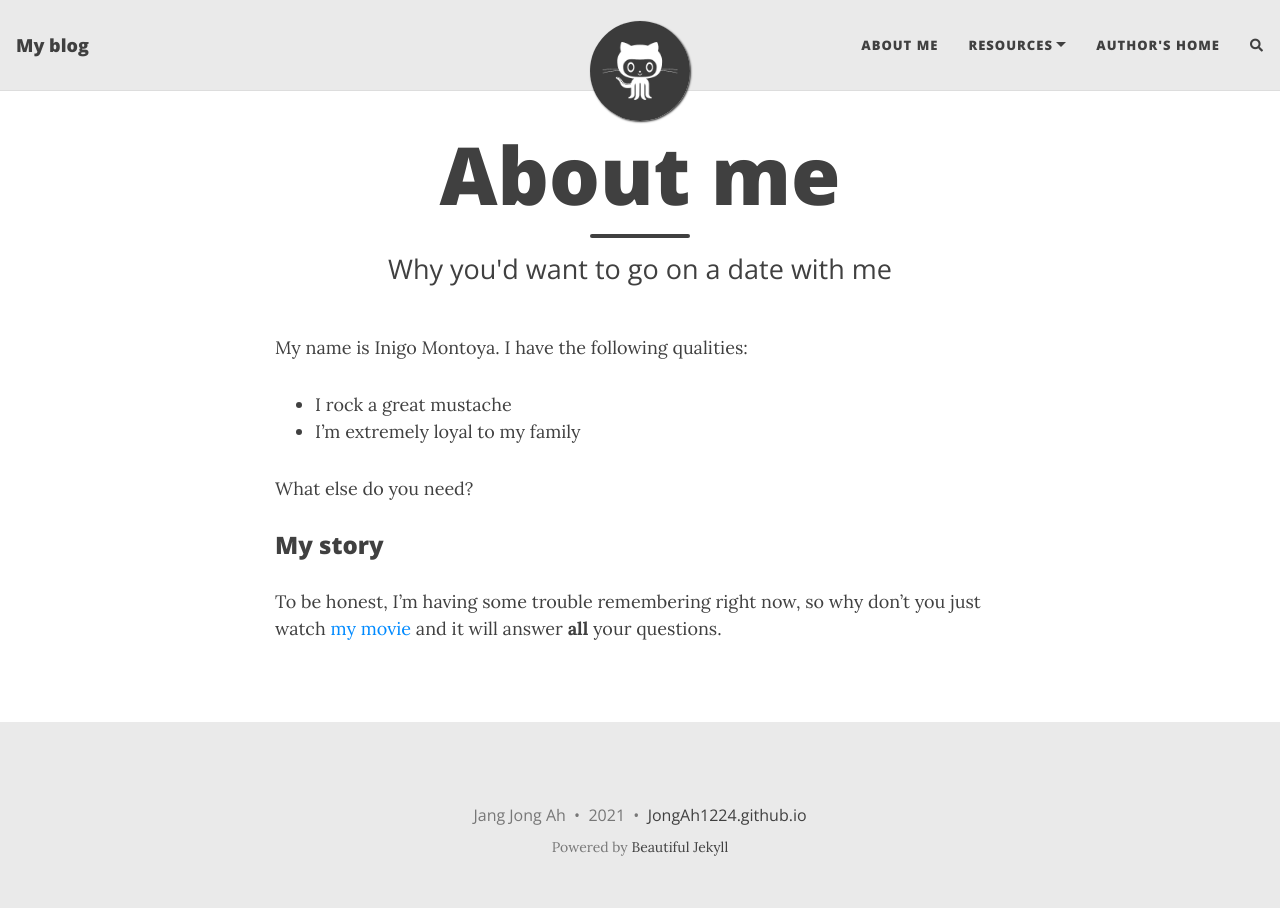
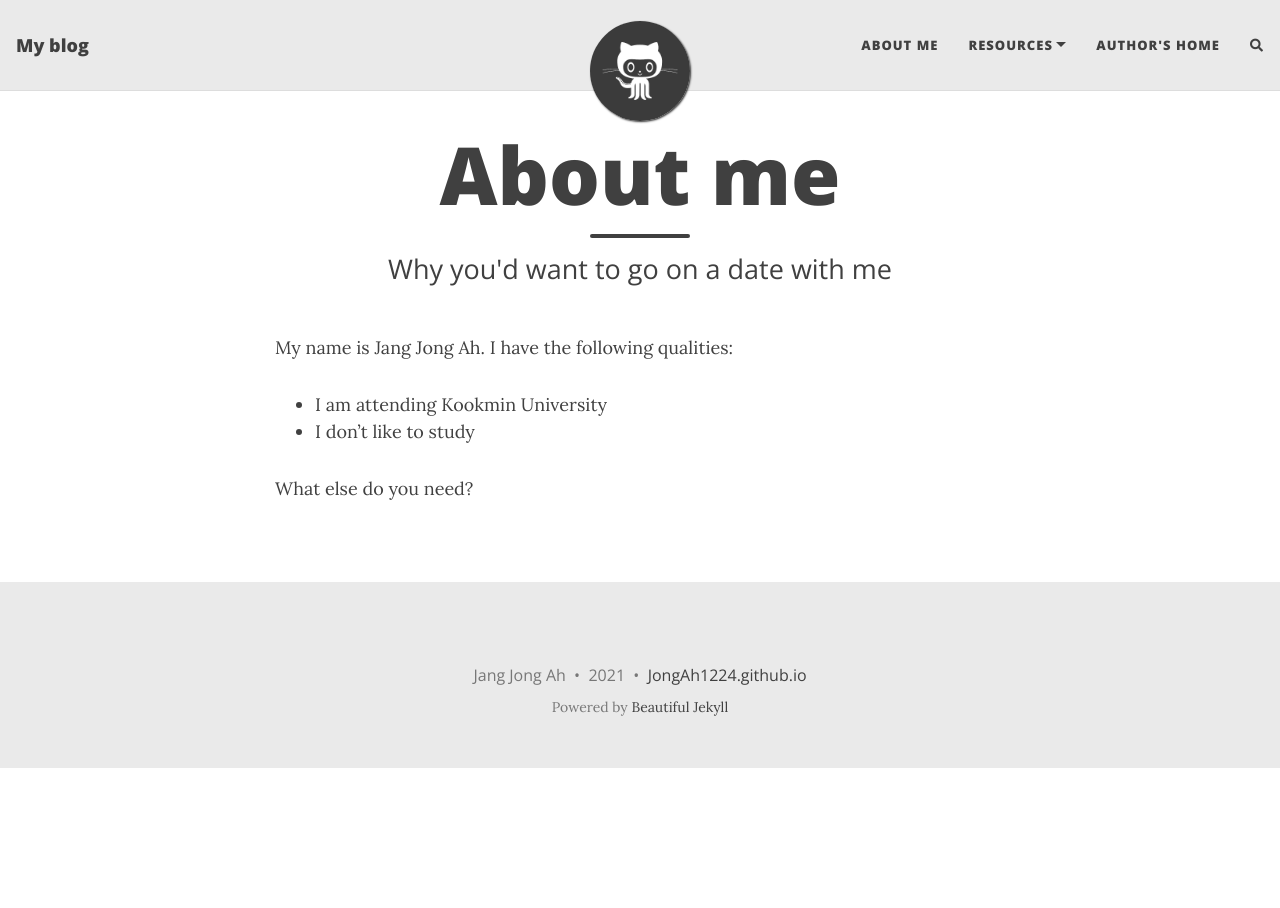
Before and after one commit to JongAh1224/JongAh1224.github.io, a Jekyll site: the page built from aboutme.md, in a window 1280 px wide. Built offline with Jekyll 4.4.1, drawn with Linux system fonts in a browser that asks for light colours; nearby versions of some CDN libraries; comment, search, counter and statistics services are not loaded.

Commit message:
템플릿 일부 수정

```diff
--- a/aboutme.md
+++ b/aboutme.md
@@ -4,13 +4,9 @@ title: About me
 subtitle: Why you'd want to go on a date with me
 ---
 
-My name is Inigo Montoya. I have the following qualities:
+My name is Jang Jong Ah. I have the following qualities:
 
-- I rock a great mustache
-- I'm extremely loyal to my family
+- I am attending Kookmin University
+- I don't like to study
 
 What else do you need?
-
-### My story
-
-To be honest, I'm having some trouble remembering right now, so why don't you just watch [my movie](https://en.wikipedia.org/wiki/The_Princess_Bride_%28film%29) and it will answer **all** your questions.
```
